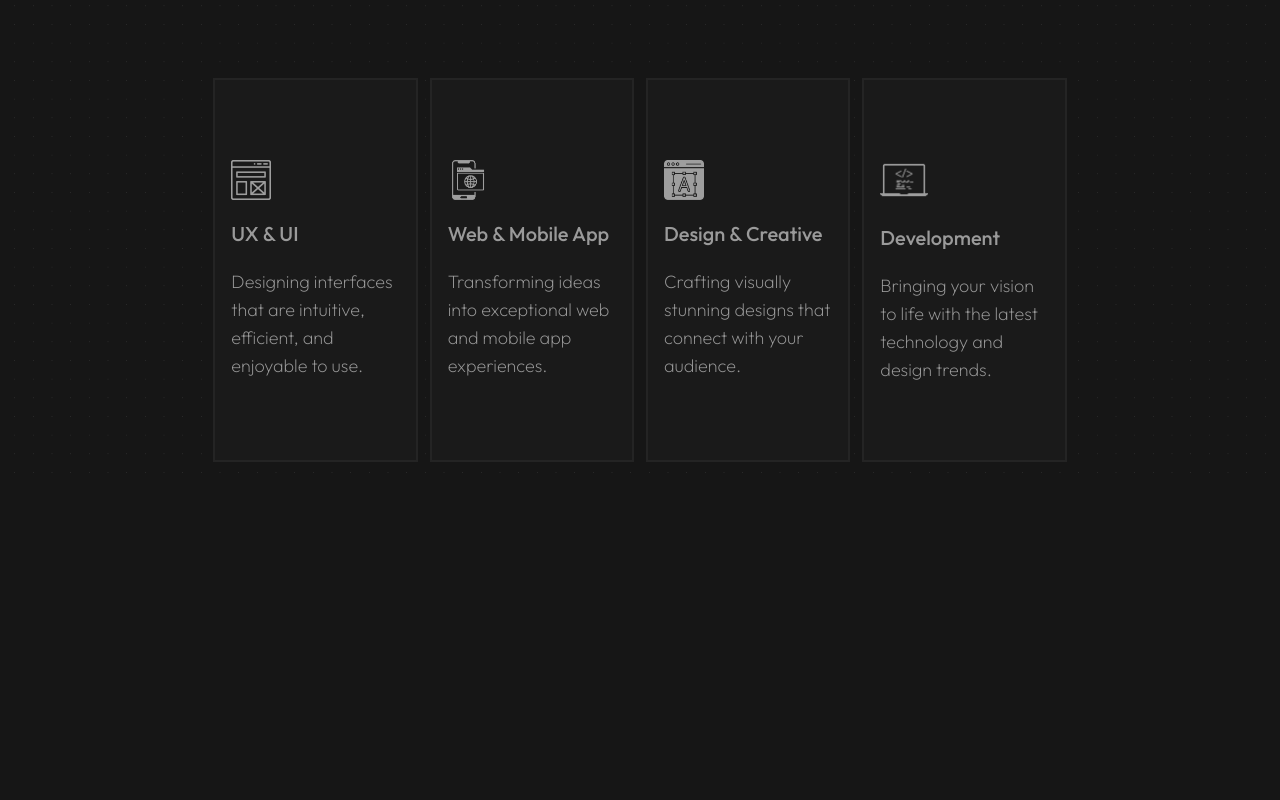
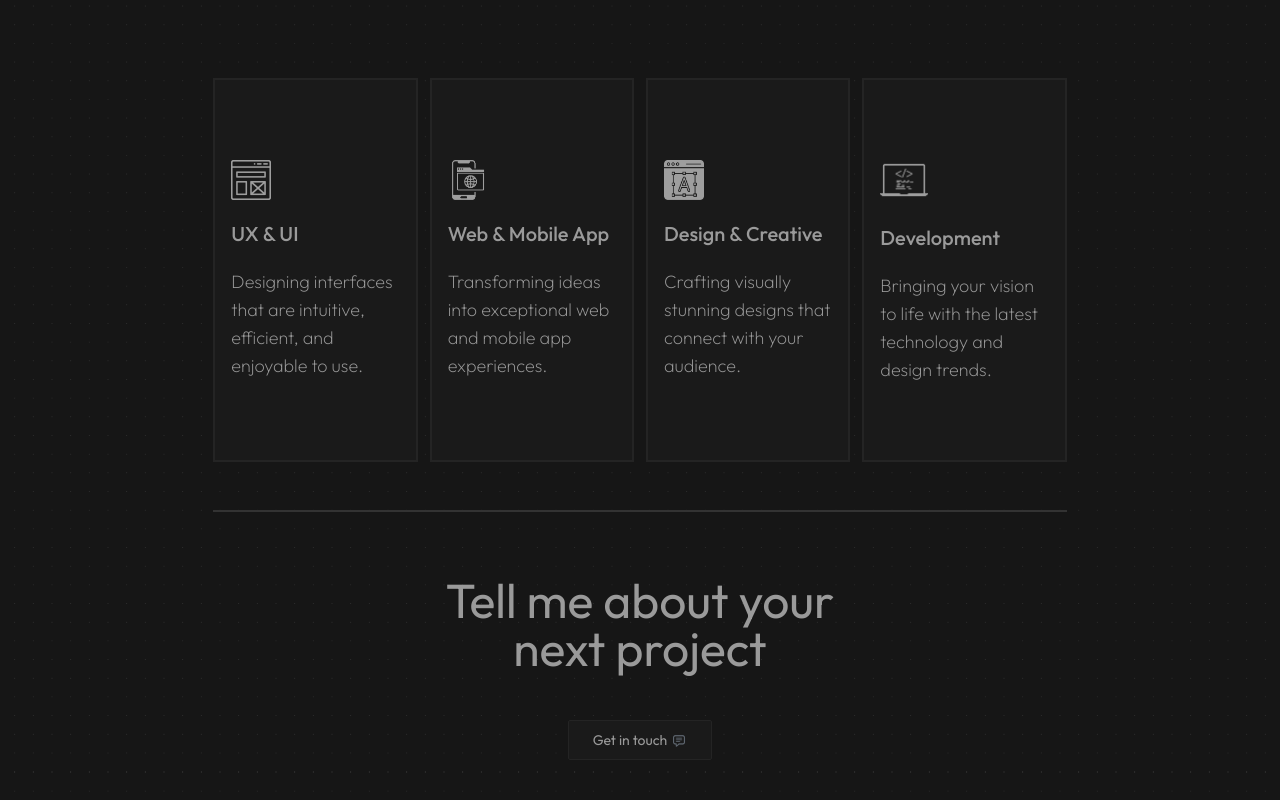
Before and after one commit to Salar-Teimori/Portfolio, a website: page src/index.html in a window 1280 px wide. Shown: the part 928-1728 px from the top of the page. Before the commit the page ends 1414 px from the top, so only its background shows below. Drawn offline with Linux system fonts and the light colour scheme.

Commit message:
Project acceptance

```diff
--- a/src/index.html
+++ b/src/index.html
@@ -81,5 +81,18 @@
         </div>
     </div>
 
+
+    <div class="border border-solid border-[#333333] my-6 w-2/3"></div>
+
+    <!-- Project acceptance -->
+    <div class="text-[#9A9A9A] text-3xl text-center my-10 flex flex-col items-center gap-10">
+        <h2 class="text-5xl">Tell me about your<br>next project</h2>
+        <button class="bg-[#1A1A1A] rounded-sm border border-[#242424] border-solid w-36 h-10 mt-2 flex items-center justify-center">
+            <p class="text-sm mr-1">Get in touch</p>
+            <img src="./img/comments.png" alt="massage" class="w-4">
+        </button>
+    </div>
+
+
 </body>
 </html>
```
Also changed, not shown: dist/output.css.
